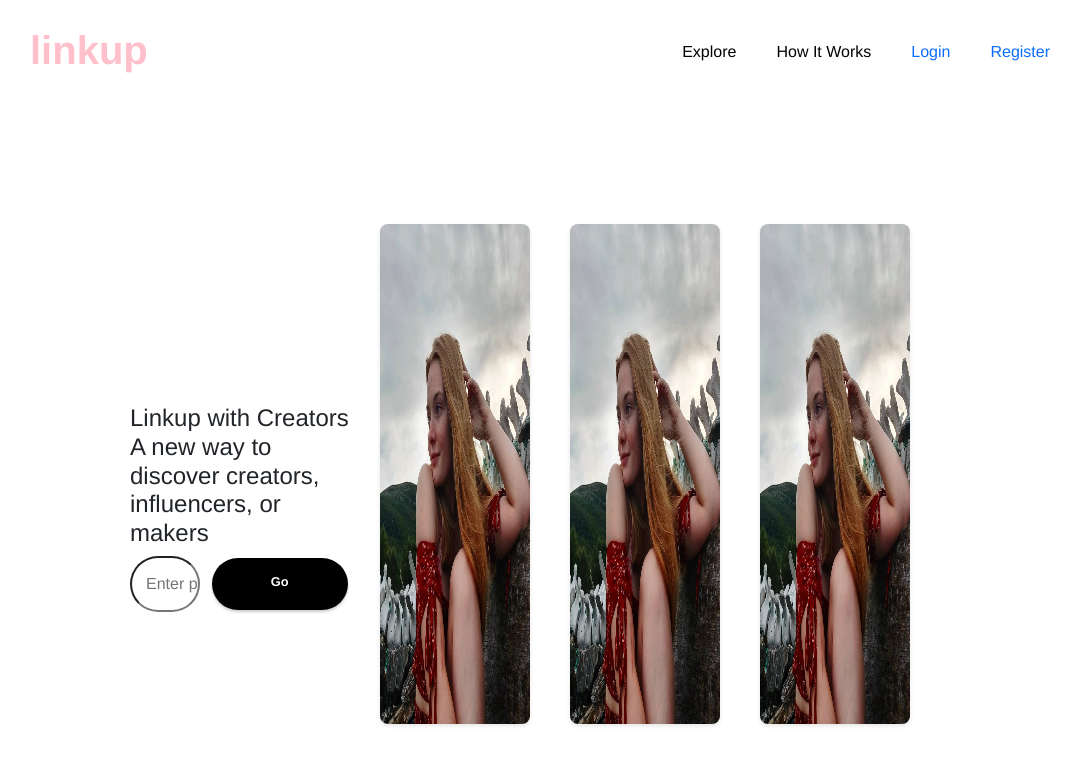
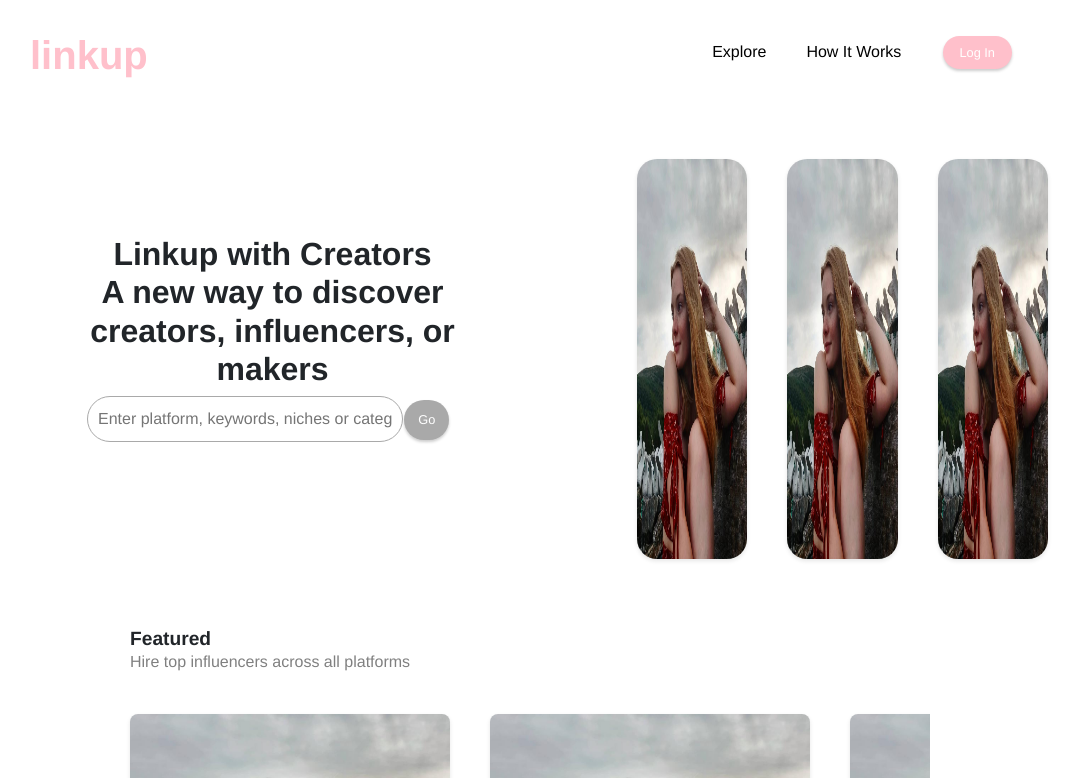
Before and after one commit to utkarsh7370/link-up, a React (Create React App) app: page / in a window 1280 px wide. Shown: the top 778 px of the page, without its empty margins (130-1211 px from the left). Built offline with nearby package versions, Linux system fonts and the light colour scheme.

Commit message:
Css update

```diff
--- a/package.json
+++ b/package.json
@@ -3,6 +3,7 @@
   "version": "0.1.0",
   "private": true,
   "dependencies": {
+    "@auth0/auth0-react": "^2.0.1",
     "@testing-library/jest-dom": "^5.16.5",
     "@testing-library/react": "^13.4.0",
     "@testing-library/user-event": "^13.5.0",
--- a/src/components/Sign/Register/Register.css
+++ b/src/components/Sign/Register/Register.css
@@ -22,7 +22,7 @@
   border-radius: 10px;
   box-shadow: 10px 10px 15px rgba(0, 0, 0, 0.05);
   /* width: 28%; */
-  height: 500px;
+  height: 600px;
   margin-top: 350px;
   margin-left: auto;
   margin-right: -100px;
@@ -33,6 +33,7 @@
 
 .register__heading {
   display: flex;
+  width: 40%;
   justify-content: space-between;
   /* text-align:right; */
   /* border-bottom: 1px solid white; */
--- a/src/components/Sign/Register/Register.jsx
+++ b/src/components/Sign/Register/Register.jsx
@@ -4,8 +4,6 @@ import { useState } from "react";
 import { Link } from 'react-router-dom';
 import Login from '../Login/Login';
 import regi from "../regi.jpg";
-
-
 
 const Register = () => {
     const [form, setForm] = useState({
@@ -41,13 +39,15 @@ const Register = () => {
                     <div className="register__rightdatacontainer">
                         <div className="register__appwrapper">
                             <div className='register__heading'>
-                                <h1 className="register__titles">Sign Up</h1>
+                                <h1 className="register__titles">
+                                    <Link className='register__link' to='/signup'>Sign Up</Link>
+                                </h1>
 
-                                <h2 className="register__titles">
-                                    <Link className='register__link' to='/Login'>Log In</Link></h2>
+                                <h1 className="register__titles">
+                                    <Link className='register__link' to='/Login'>Log In</Link></h1>
 
                             </div>
-                            <form className='register__formwrapper' onSubmit={handleSubmit}>
+                            <form className='register__formwrapper mt-3' onSubmit={handleSubmit}>
                                 <div className="register__name">
                                     <label className="register__label">Full Name</label><br />
                                     <input className="register__input"
@@ -66,7 +66,7 @@ const Register = () => {
                                         value={form.email}
                                         onChange={handleChange}></input>
                                 </div>
-                                <div className="register__contact">
+                                <div c4lassName="register__contact">
                                     <label className="register__label">Contact</label><br />
                                     <input className="register__input"
                                         type="number"
--- a/src/components/maincontent/Banner/Banner.css
+++ b/src/components/maincontent/Banner/Banner.css
@@ -1,50 +1,64 @@
 .banner {
-  display: flex;
-  margin: 120px;
+  /* display: flex;
+  margin-top: 5rem;
   justify-content: space-between;
-  height: 540px;
-  /* background-color: pink; */
+  height: 540px; */
+  /* /* background-color: pink;  */
 }
 
 .banner__search {
-  margin-left: 100px;
-  width: 600px;
+  /* margin-left: 100px;
+  width: 600px; */
 }
 
 .banner__title {
-  margin-top: 200px;
-  margin-left: 40px;
+  margin-top: 6rem;
+  text-align: center;
+  align-items: center;
+  font-weight: 900;
+  font-size: 2rem;
 }
 
 .banner__card {
   display: flex;
-  margin-right: 100px;
+
+  /* margin-right: 100px; */
 }
 
 .banner__find {
-  display: flex;
+  /* display: flex; */
 }
 
 .banner__input {
-  margin-left: 40px;
-  margin-right: 10px;
-  width: 50%;
-  padding: 14px 0 14px 14px;
+   margin-left: 40px;
+  /* margin-right: 10px; */
+  width: 70%;
+  padding: 10px 10px;
   border-radius: 30px;
   position: relative;
+  outline: none;
+  border: 1px solid darkgrey;
+
 }
 
-.banner__button {
-  display: flex;
-  justify-content: center;
-  background-color: black;
-  color: white;
-  border-radius: 50px;
-  padding: 14px 15px;
-  font-weight: 600;
-  border: none;
-  cursor: pointer;
-  margin-right: 12px;
-  font-family: inherit;
-  transition-duration: 0.3s;
+.bannerButton {
+  /* display: flex; */
+  /* justify-content: center; */
+  /*  */
+    color: #fff;
+    background-color: darkgray;
+    width: 10%;
+    border-radius: 50px;
+    padding: 10px 10px;
+    border: none;
+    outline: none;
 }
+
+
+@media screen and (max-width: 1200px) {
+  .banner {
+      /* flex-direction: column;
+      margin: auto;
+      width: 100%; */
+    }
+}
--- a/src/components/maincontent/Banner/Banner.js
+++ b/src/components/maincontent/Banner/Banner.js
@@ -4,8 +4,9 @@ import "./Banner.css";
 
 function Banner() {
   return (
-    <div className="banner">
-      <div className="banner__search">
+    <div className="container mt-5">
+      <div className="banner row mt-2">
+        <div className="banner__search col-lg-5 col-md-10 col-10 offset-1">
           <h1 className="banner__title">
             Linkup with Creators <br />A new way to discover creators,
             influencers, or makers
@@ -15,38 +16,16 @@ function Banner() {
               className="banner__input"
               placeholder="Enter platform, keywords, niches or categories"
             ></input>
-          <button className="banner__button">Go</button>
+            <button className="bannerButton">Go</button>
           </div>
         </div>
-      <div className="banner__card">
+        <div className="banner__card col-lg-5 col-md-10 col-10 offset-1">
           <Card1 />
           <Card1 />
           <Card1 />
         </div>
       </div>
-
-    // <div className="banner">
-    //   <div className="row">
-    //     <div className="col-lg-5 col-md-10 col-10 offset-lg-1 offset-md-1 offset-10">
-    //       <h1 className="banner__title">
-    //         Linkup with Creators <br />A new way to discover creators,
-    //         influencers, or makers
-    //       </h1>
-    //       <div className="banner__find">
-    //         <input
-    //           className="banner__input"
-    //           placeholder="Enter platform, keywords, niches or categories"
-    //         />
-    //         <button className="banner__button">Go</button>
-    //       </div>
-    //     </div>
-    //     <div className="col-lg-5 col-md-10 col-10 offset-lg-1 offset-md-1 offset-10">
-    //       <Card1 />
-    //       <Card1 />
-    //       <Card1 />
-    //     </div>
-    //   </div>
-    // </div>
+    </div>
   );
 }
 
--- a/src/components/maincontent/Card/Card1.css
+++ b/src/components/maincontent/Card/Card1.css
@@ -1,12 +1,12 @@
 .cards1 {
   background-color: #fff;
-  border-radius: 8px;
+  border-radius: 20px;
   box-shadow: 0 2px 4px rgba(0, 0, 0, 0.1);
   display: flex;
   flex-direction: column;
   margin: 20px;
   overflow: hidden;
-  height: 500px;
+  height: 400px;
   width: 150px;
   transition: 0.5s ease-in;
   /* transition: "height 0.8s ease-out";
@@ -14,7 +14,7 @@
 }
 
 .cards1__image {
-  height: 500px;
+  height: 400px;
   width: 100%;
 }
 
@@ -26,8 +26,8 @@
   flex-direction: column;
   margin: 20px;
   overflow: hidden;
-  height: 500px;
-  width: 420px;
+  height: 400px;
+  width: 250px;
   transition: 0.5s ease-out;
   cursor: "pointer";
 }
--- a/src/components/maincontent/Card/Card2.js
+++ b/src/components/maincontent/Card/Card2.js
@@ -20,7 +20,8 @@ function Card2(props) {
     >
       <div className="cards2image__container">
         <div className="cards2__name">Fashion</div>
-        <img className="cards2__image" src={img1} alt="cards-image" />
+        {/* <img className="cards2__image" src={img1} alt="cards-image" /> */}
+        {/* <h2 className="text-center">Instagram</h2> */}
       </div>
     </div>
   );
--- a/src/components/maincontent/Nav/Nav.css
+++ b/src/components/maincontent/Nav/Nav.css
@@ -2,8 +2,21 @@
   display: flex;
   justify-content: space-between;
   margin-top: 20px;
+  align-items: center;
 }
+.loginSignup{
+  background-color: pink;
+  color: White;
+  padding: 7px 15px;
+  border-radius: 2rem;
+  transition: 0.5s;
+  border:none;
+  margin-top: -1rem;
 
+}
+.loginSignup:hover{
+  background-color: palevioletred;
+}
 .website__name {
   color: pink;
   font-size: 40px;
--- a/src/components/maincontent/Nav/Nav.js
+++ b/src/components/maincontent/Nav/Nav.js
@@ -1,6 +1,7 @@
 import React from "react";
 import { BrowserRouter, Routes, Route, Link } from "react-router-dom";
 import "./Nav.css";
+import { useAuth0 } from "@auth0/auth0-react";
 
 function Nav() {
   const logInClick = () => {
@@ -11,6 +12,9 @@ function Nav() {
     window.location = "/Register";
     console.log("Button clicked!");
   };
+  const { loginWithRedirect } = useAuth0();
+  const { logout } = useAuth0();
+  const { isAuthenticated } = useAuth0();
   return (
     <div className="nav">
       <div className="website__name">linkup</div>
@@ -18,10 +22,28 @@ function Nav() {
         <div className="nav__text">Explore</div>
         <div className="nav__text">How It Works</div>
         <div className="nav__text">
-          <Link to="/Login">Login</Link>
+          {/* <Link to="/Login" className="loginSignup">
+            Login
+          </Link> */}
+          {isAuthenticated ? (
+            <button
+              onClick={() =>
+                logout({ logoutParams: { returnTo: window.location.origin } })
+              }
+              className="loginSignup"
+            >
+              Log Out
+            </button>
+          ) : (
+            <button className="loginSignup" onClick={() => loginWithRedirect()}>
+              Log In
+            </button>
+          )}
         </div>
         <div className="nav__text shade">
-          <Link to="/Register">Register</Link>
+          {/* <Link to="/Register" className="loginSignup">
+            Register
+          </Link> */}
         </div>
         {/* <div className="nav__text shade">Join as Creator</div> */}
       </div>
--- a/src/components/maincontent/Row/Row.css
+++ b/src/components/maincontent/Row/Row.css
@@ -5,13 +5,14 @@
 }
 
 .rows__heading {
+  font-weight: bold;
   margin-left: 40px;
   margin-bottom: 0;
 }
 
 .rows__description {
   color: gray;
-  font-weight: 500;
+  font-weight: 300;
   margin-left: 40px;
   margin-top: 0;
   margin-bottom: 0;
--- a/src/index.js
+++ b/src/index.js
@@ -2,10 +2,18 @@ import React from "react";
 import ReactDOM from "react-dom/client";
 import "./index.css";
 import App from "./App";
-
+import { Auth0Provider } from "@auth0/auth0-react";
 const root = ReactDOM.createRoot(document.getElementById("root"));
 root.render(
   <React.StrictMode>
-    <App />
+    <Auth0Provider
+      domain="dev-2pwl4fofoocipt1t.us.auth0.com"
+      clientId="kE2SIado3dku5Aj2p2X63EazoJJAexQ7"
+      authorizationParams={{
+        redirect_uri: window.location.origin,
+      }}
+    >
+      <App />
+    </Auth0Provider>
   </React.StrictMode>
 );
```
Also changed, not shown: src/components/maincontent/Card/card2.css (+31 -20 lines), 1 other file (tests, documents, lock files or other folders). Lines whose indentation alone changed are shown as unchanged.
